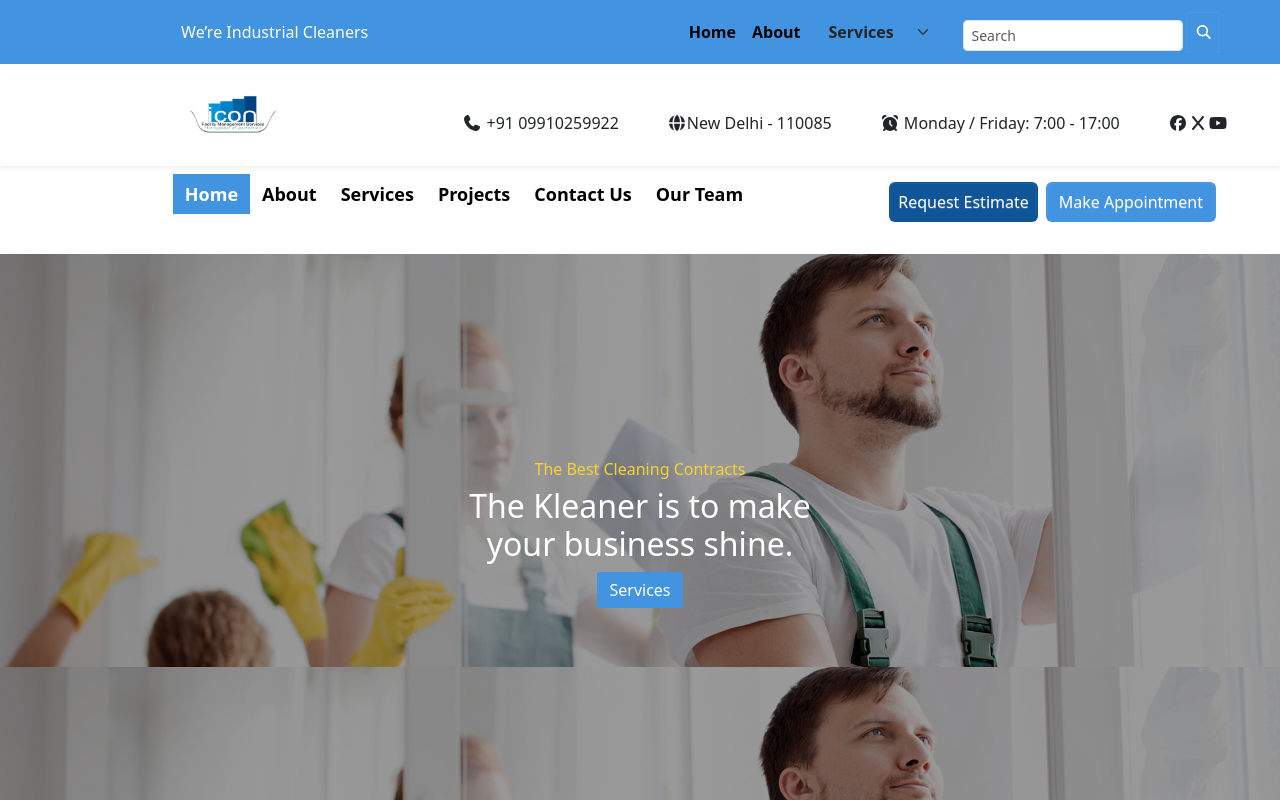
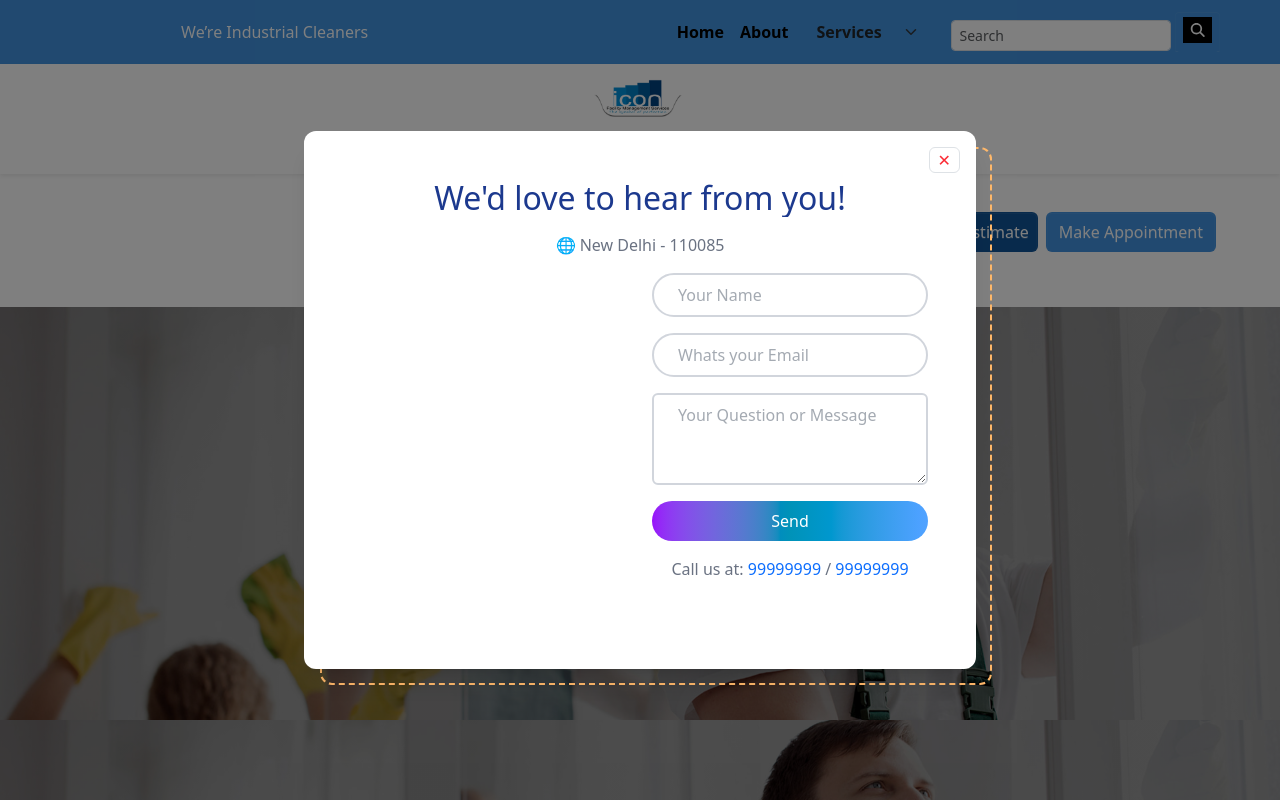
Before and after one commit to alimoid14/Icon-Facility, a React (Vite) app: page / in a window 1280 px wide. Shown: the top 800 px of the page. Built offline with nearby package versions, Linux system fonts and the light colour scheme.

Commit message:
Made a popup when home page loads in a new tab

```diff
--- a/src/Pages/Home.jsx
+++ b/src/Pages/Home.jsx
@@ -1,35 +1,46 @@
-import { Helmet } from 'react-helmet'
-import CarouselCont from '../assets/CarouselCont'
-import About from '../assets/HomeSpecifiedComp/About'
-import ContactSec from '../assets/HomeSpecifiedComp/ContactSec'
-import HomeOpt from '../assets/HomeSpecifiedComp/HomeOpt'
-import HomeService from '../assets/HomeSpecifiedComp/HomeService'
-import Map from '../assets/HomeSpecifiedComp/Map'
-import Project from '../assets/HomeSpecifiedComp/Project'
-import NavDown from '../assets/NavDown'
-import ExampleCarouselImage from '../assets/pics/ExampleCarouselImage.jpg'
+import { Helmet } from "react-helmet";
+import CarouselCont from "../assets/CarouselCont";
+import About from "../assets/HomeSpecifiedComp/About";
+import ContactSec from "../assets/HomeSpecifiedComp/ContactSec";
+import HomeOpt from "../assets/HomeSpecifiedComp/HomeOpt";
+import HomeService from "../assets/HomeSpecifiedComp/HomeService";
+import Map from "../assets/HomeSpecifiedComp/Map";
+import Project from "../assets/HomeSpecifiedComp/Project";
+import NavDown from "../assets/NavDown";
+import ContactFormPopup from "../assets/ContactFormPopup";
+import ExampleCarouselImage from "../assets/pics/ExampleCarouselImage.jpg";
 
 function Home() {
   return (
     <>
-    <Helmet>
-      <title>ICON Facility</title>
-      <meta name='description' content='The Best Cleaning Contracts' />
-    </Helmet>
-
-      <NavDown homeact="active-link" aboutact="" contactact="" serviceact="" projectact="" teamAct="" />
-      <CarouselCont displaybut="block" imgsrc={ExampleCarouselImage} smalltxt="The Best Cleaning Contracts " bigtxt1='The Kleaner is to make' bigtxt2='your business shine.' />
+      <Helmet>
+        <title>ICON Facility</title>
+        <meta name="description" content="The Best Cleaning Contracts" />
+      </Helmet>
+      <ContactFormPopup />
+      <NavDown
+        homeact="active-link"
+        aboutact=""
+        contactact=""
+        serviceact=""
+        projectact=""
+        teamAct=""
+      />
+      <CarouselCont
+        displaybut="block"
+        imgsrc={ExampleCarouselImage}
+        smalltxt="The Best Cleaning Contracts "
+        bigtxt1="The Kleaner is to make"
+        bigtxt2="your business shine."
+      />
       <HomeOpt />
       <HomeService />
       <Project />
       <About />
       <ContactSec />
       <Map />
-
-
-
     </>
-  )
+  );
 }
 
-export default Home
+export default Home;
--- /dev/null
+++ b/src/assets/ContactFormPopup.jsx
@@ -0,0 +1,79 @@
+import React, { useState, useEffect } from "react";
+
+function ContactFormPopup() {
+  const [visible, setVisible] = useState(false);
+
+  useEffect(() => {
+    // Check if popup already shown in this session
+    const popupShown = sessionStorage.getItem("contactPopupShown");
+
+    if (!popupShown) {
+      setVisible(true); // show immediately on load
+    }
+  }, []);
+
+  const handleClose = () => {
+    setVisible(false);
+    sessionStorage.setItem("contactPopupShown", "true"); // mark as shown
+  };
+
+  if (!visible) return null; // don't render anything if not visible
+  return (
+    <div className="fixed inset-0 flex items-center justify-center bg-black/50 z-50">
+      <div className="bg-white rounded-xl shadow-xl p-6 md:p-12 w-96 md:w-2xl relative overflow-visible">
+        <div className="absolute rounded-xl w-full h-full top-4 left-4 transform border-2 border-dashed border-orange-300 -z-10"></div>
+        <button
+          onClick={handleClose}
+          className="absolute top-4 right-4 px-2 !rounded-md border text-red-500 hover:bg-red-500 hover:text-white z-20"
+        >
+          ✕
+        </button>
+        <h2 className="text-xl w-4/5 mx-auto font-semibold mb-3 text-center !text-blue-900">
+          We'd love to hear from you!
+        </h2>
+        <p className="text-center text-gray-500">🌐 New Delhi - 110085</p>
+        <div className="flex flex-col md:flex-row gap-6">
+          <div className="flex-1 hidden md:block">
+            <img src="" />
+          </div>
+          <form className="flex flex-col gap-3 flex-1 my-auto text-gray-600">
+            <input
+              type="text"
+              placeholder="Your Name"
+              className="rounded-full py-2 px-4 !border-2 !border-gray-300 focus:!border-gray-400 focus:!outline-none z-20"
+            />
+            <input
+              type="email"
+              placeholder="Whats your Email"
+              className="rounded-full py-2 px-4 !border-2 !border-gray-300 focus:!border-gray-400 focus:!outline-none z-20"
+            />
+            <textarea
+              placeholder="Your Question or Message"
+              className="rounded-md py-2 px-4 !border-2 !border-gray-300 focus:!border-gray-400 focus:!outline-none z-20"
+              rows="3"
+            />
+            <button
+              type="submit"
+              className="bg-gradient-to-r from-purple-600 via-cyan-600 to-blue-400 w-full !rounded-full text-white py-2 border-blue-700 hover:bg-bg-gradient-to-r hover:from-purple-700 hover:via-cyan-700 hover:to-blue-500 transition mx-auto z-20"
+            >
+              Send
+            </button>
+            <p className="text-center text-gray-500">
+              Call us at:{" "}
+              <a className="!no-underline" href="#">
+                99999999
+              </a>{" "}
+              /{" "}
+              <a href="#" className="!no-underline">
+                99999999
+              </a>{" "}
+              <input type="t" />
+            </p>
+          </form>
+        </div>
+      </div>
+    </div>
+  );
+}
+
+export default ContactFormPopup;
--- a/src/assets/Header.jsx
+++ b/src/assets/Header.jsx
@@ -1,14 +1,14 @@
-import { faMagnifyingGlass } from '@fortawesome/free-solid-svg-icons';
-import { FontAwesomeIcon } from '@fortawesome/react-fontawesome';
-import Button from 'react-bootstrap/Button';
-import Container from 'react-bootstrap/Container';
-import Form from 'react-bootstrap/Form';
-import Nav from 'react-bootstrap/Nav';
-import Navbar from 'react-bootstrap/Navbar';
-import Offcanvas from 'react-bootstrap/Offcanvas';
+import { faMagnifyingGlass } from "@fortawesome/free-solid-svg-icons";
+import { FontAwesomeIcon } from "@fortawesome/react-fontawesome";
+import Button from "react-bootstrap/Button";
+import Container from "react-bootstrap/Container";
+import Form from "react-bootstrap/Form";
+import Nav from "react-bootstrap/Nav";
+import Navbar from "react-bootstrap/Navbar";
+import Offcanvas from "react-bootstrap/Offcanvas";
 
-import { Link, useNavigate } from 'react-router-dom';
-import './Header.css';
+import { Link, useNavigate } from "react-router-dom";
+import "./Header.css";
 
 function Header() {
   const styles = { textDecoration: "none", color: "#333" };
@@ -24,18 +24,18 @@ function Header() {
 
   return (
     <>
-      {['lg'].map((expand) => (
+      {["lg"].map((expand) => (
         <Navbar
           key={expand}
           expand={expand}
-          className="mb-3 navb pe-5"
-          style={{ height: '7vh' }}
+          className="navb pe-5"
+          style={{ height: "7vh" }}
         >
           <Container fluid>
             <Navbar.Brand
               href="/"
               className="text-white fs-6"
-              style={{ marginLeft: '14%' }}
+              style={{ marginLeft: "14%" }}
             >
               We’re Industrial Cleaners
             </Navbar.Brand>
@@ -52,10 +52,20 @@ function Header() {
               </Offcanvas.Header>
               <Offcanvas.Body>
                 <Nav className="justify-content-end flex-grow-1 pe-3">
-                  <Nav.Link as={Link} to="/" className="text-white fw-bold" style={styles}>
+                  <Nav.Link
+                    as={Link}
+                    to="/"
+                    className="text-white fw-bold"
+                    style={styles}
+                  >
                     Home
                   </Nav.Link>
-                  <Nav.Link as={Link} to="/about" className="text-white fw-bold" style={styles}>
+                  <Nav.Link
+                    as={Link}
+                    to="/about"
+                    className="text-white fw-bold"
+                    style={styles}
+                  >
                     About
                   </Nav.Link>
 
@@ -66,8 +76,7 @@ function Header() {
                     className="form-select bg-transparent outline-none border-0 ms-2 md:ml-0 fw-bold "
                     style={{ width: "auto", display: "inline-block" }}
                   >
-
-                    <option value="/services" >Services</option>
+                    <option value="/services">Services</option>
                     <option value="/projects">Projects</option>
                     <option value="/contact">Contact</option>
                     <option value="/Team">Our Team</option>
@@ -88,7 +97,10 @@ function Header() {
                     className="text-white border-0"
                     size="sm"
                   >
-                    <FontAwesomeIcon icon={faMagnifyingGlass} />
+                    <FontAwesomeIcon
+                      className="bg-black p-[6px]"
+                      icon={faMagnifyingGlass}
+                    />
                   </Button>
                 </Form>
               </Offcanvas.Body>
--- a/src/assets/NavDown.jsx
+++ b/src/assets/NavDown.jsx
@@ -8,32 +8,43 @@ import {
 import { FontAwesomeIcon } from "@fortawesome/react-fontawesome";
 import { Link } from "react-router-dom";
 import logo from "./logo.png";
-import styling from './NavDown.module.css';
+import styling from "./NavDown.module.css";
 
-function NavDown({homeact,aboutact,contactact,projectact,serviceact,teamAct}) {
-  const styles={textDecoration:"none",color:"black"};
+function NavDown({
+  homeact,
+  aboutact,
+  contactact,
+  projectact,
+  serviceact,
+  teamAct,
+}) {
+  const styles = { textDecoration: "none", color: "black" };
 
-  const activestyle={backgroundColor:"#4294e1",color:"#fff",textDecoration:"none"};
+  const activestyle = {
+    backgroundColor: "#4294e1",
+    color: "#fff",
+    textDecoration: "none",
+  };
 
   return (
     <>
-      <div className="navbar bg-base-100 shadow-sm me-0 pe-1">
-        <div className="navbar-start w-60 h-25  " style={{ marginLeft: "10%" }}>
-          <a className="btn btn-ghost text-xl mb-3 w-100 h-100 ">
+      <div className="navbar bg-base-100 shadow-sm me-0 pe-1 text-white flex flex-col">
+        <div className="navbar-start h-25 mx-auto">
+          <a className="btn btn-ghost text-xl mb-3 w-100 h-100 block mx-auto">
             <Link to="/">
-            <img src={logo} alt="" className="h-10 ms-5" />
+              <img src={logo} alt="" className="h-10 mx-auto" />
             </Link>
           </a>
         </div>
-        <div className={`nav md:flex md:flex-wrap  me-5 ${styling.navDetails}`}>
-          <div className="phone me-5">
+        <div className="nav flex flex-col md:flex-row gap-x-8 px-4 md:px-6 mx-auto">
+          <div className="phone">
             <FontAwesomeIcon icon={faPhone} /> +91 09910259922
           </div>
-          <div className="address me-5">
+          <div className="address">
             <FontAwesomeIcon icon={faGlobe} />
             New Delhi - 110085
           </div>
-          <div className="timing me-5">
+          <div className="timing">
             <FontAwesomeIcon icon={faAlarmClock} /> Monday / Friday: 7:00 -
             17:00
           </div>
@@ -44,32 +55,100 @@ function NavDown({homeact,aboutact,contactact,projectact,serviceact,teamAct}) {
           </div>
         </div>
       </div>
-      <div className="nav-pages" style={{display:'flex',alignItems:"center",justifyContent:"space-between",flexWrap:'wrap'}}>
-        <div className={`left-link ${styling.navLinks}`} style={{marginLeft:'11%'}}>
-            <ul className="menu menu-vertical bg-transparent lg:menu-horizontal bg-base-200 rounded-box text-lg fw-bold ">
+      <div
+        className="nav-pages"
+        style={{
+          display: "flex",
+          alignItems: "center",
+          justifyContent: "space-between",
+          flexWrap: "wrap",
+        }}
+      >
+        <div
+          className={`left-link ${styling.navLinks}`}
+          style={{ marginLeft: "11%" }}
+        >
+          <ul className="menu menu-vertical lg:menu-horizontal bg-base-200 rounded-box text-lg fw-bold ">
             <li className={homeact}>
-            <a ><Link to='/' className="link" style={homeact==="active-link"?activestyle:styles} >Home</Link></a>
+              <a>
+                <Link
+                  to="/"
+                  className="link"
+                  style={homeact === "active-link" ? activestyle : styles}
+                >
+                  Home
+                </Link>
+              </a>
             </li>
             <li className={aboutact}>
-            <a><Link to='/about' style={aboutact==="active-link"?activestyle:styles}>About</Link></a>
+              <a>
+                <Link
+                  to="/about"
+                  style={aboutact === "active-link" ? activestyle : styles}
+                >
+                  About
+                </Link>
+              </a>
             </li>
             <li className={serviceact}>
-            <a><Link to='/services' style={serviceact==="active-link"?activestyle:styles}>Services</Link></a>
+              <a>
+                <Link
+                  to="/services"
+                  style={serviceact === "active-link" ? activestyle : styles}
+                >
+                  Services
+                </Link>
+              </a>
             </li>
             <li className={projectact}>
-            <a><Link to='/projects' style={projectact==="active-link"?activestyle:styles}>Projects</Link></a>
+              <a>
+                <Link
+                  to="/projects"
+                  style={projectact === "active-link" ? activestyle : styles}
+                >
+                  Projects
+                </Link>
+              </a>
             </li>
             <li className={contactact}>
-            <a><Link to='/contact' style={contactact==="active-link"?activestyle:styles}>Contact Us</Link></a>
+              <a>
+                <Link
+                  to="/contact"
+                  style={contactact === "active-link" ? activestyle : styles}
+                >
+                  Contact Us
+                </Link>
+              </a>
             </li>
             <li className={teamAct}>
-            <a><Link to='/Team' style={teamAct==="active-link"?activestyle:styles}>Our Team</Link></a>
+              <a>
+                <Link
+                  to="/Team"
+                  style={teamAct === "active-link" ? activestyle : styles}
+                >
+                  Our Team
+                </Link>
+              </a>
             </li>
           </ul>
         </div>
-        <div className={styling.enquiry} style={{marginRight:'5%',overflow:"hidden"}}>
-            <button className="btn  me-2 px-2" style={{backgroundColor:"#115599",color:"#fff"}}>Request Estimate</button>
-            <button className="btn " style={{backgroundColor:"#4294e1",color:"#fff"}}>Make Appointment</button>
+        {/* nav layer 3 */}
+        <div
+          className={styling.enquiry}
+          style={{ marginRight: "5%", overflow: "hidden" }}
+        >
+          <button
+            className="btn  me-2 px-2"
+            style={{ backgroundColor: "#115599", color: "#fff" }}
+          >
+            Request Estimate
+          </button>
+          <button
+            className="btn "
+            style={{ backgroundColor: "#4294e1", color: "#fff" }}
+          >
+            Make Appointment
+          </button>
         </div>
       </div>
     </>
--- a/src/assets/NavDown.module.css
+++ b/src/assets/NavDown.module.css
@@ -1,18 +1,6 @@
-.navDetails{
-    width: 60%;
+.navLinks {
+  display: none;
 }
-@media screen and (max-width:600px){
-    .navLinks{
-        display: none;
-    }
-    .enquiry{
-        margin: 3% auto;
-    }
-    .navDetails{
-        display: block;
-        margin: 1% 0;
-        margin-left: 20%;
-
-    }
-
+.enquiry {
+  margin: 3% auto;
 }
```
Also changed, not shown: src/assets/Footer.css (+6 -28 lines), src/assets/Footer.jsx (+94 -43 lines), src/assets/HomeSpecifiedComp/ContactSec.jsx (+48 -32 lines). Lines whose indentation alone changed are shown as unchanged.
